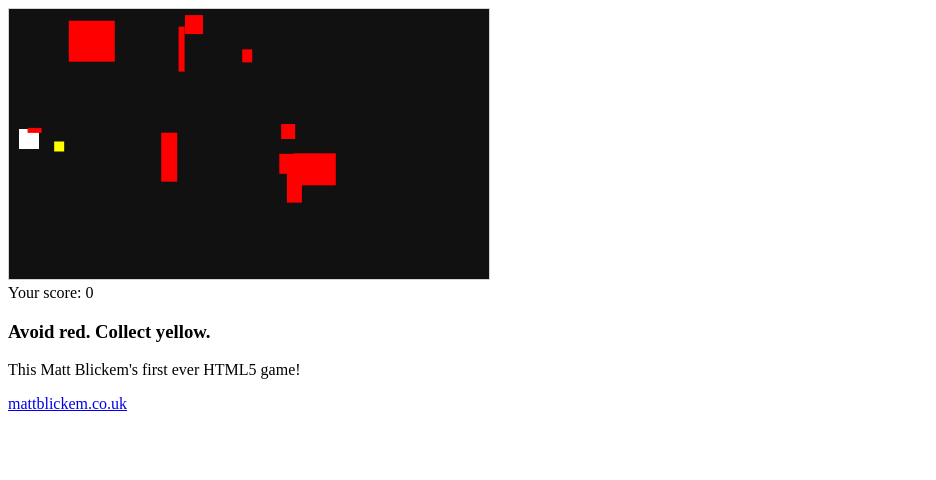
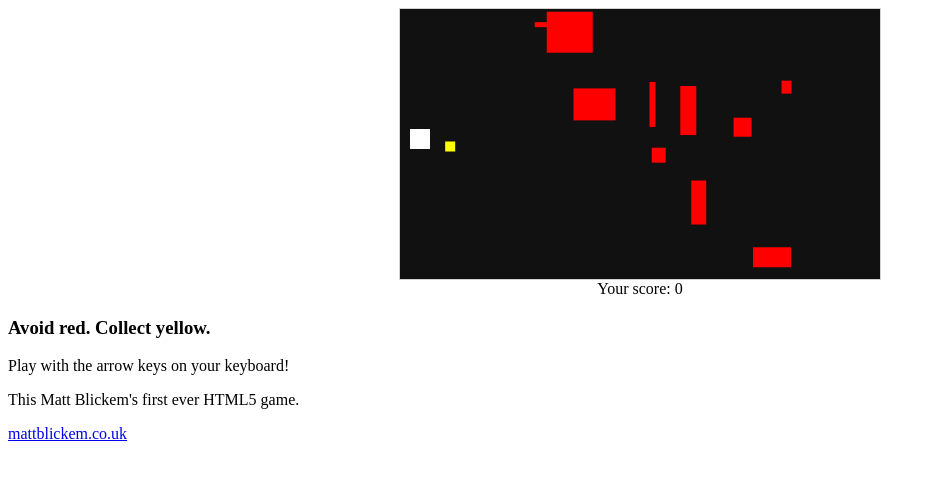
Before and after one commit to explosivose/masteroids, a plain HTML site: page index.html in a window 1280 px wide. Shown: the whole page, without its empty margins (0-936 px from the left). Drawn offline with Linux system fonts and the light colour scheme.

Commit message:
Fix game-end-on-spawn bug
* integrate with mattblickem.co.uk

```diff
--- a/index.html
+++ b/index.html
@@ -8,12 +8,17 @@
   canvas {
     border: 1px solid #d3d3d3;
     background-color: #111111;
+    margin-left: auto;
+    margin-right: auto;
+    display: block;
   }
 </style>
+<link href="../style.css" rel="stylesheet">
 </head>
 
 <!-- Start the game when the page loads -->
 <body onload="startGame()">
+<center>
 <script type="text/javascript">
 
 /*
@@ -90,7 +95,8 @@ function spawnCollectable() {
 
 function asteroidSpawner(count) {
   for (i = 0; i < count; i++) {
-    x = Math.random() * game.canvas.width;
+    minX = 200;
+    x = Math.random() * (game.canvas.width - minX) + minX;
     y = Math.random() * game.canvas.height;
     maxWidth = 50; minWidth = 5;
     maxHeight = 50; minHeight = 5;
@@ -206,10 +212,11 @@ function playerInput() {
 <div id="player"></div>
 <div id="stopped"></div>
 <div id="object"></div>
+</center>
 <h3>Avoid red. Collect yellow.</h3>
-<p>This Matt Blickem's first ever HTML5 game!</p>
+<p>Play with the arrow keys on your keyboard!</p>
+<p>This Matt Blickem's first ever HTML5 game.</p>
 <a href="mattblickem.co.uk">mattblickem.co.uk</a>
-
 </body>
 
 </html>
```
